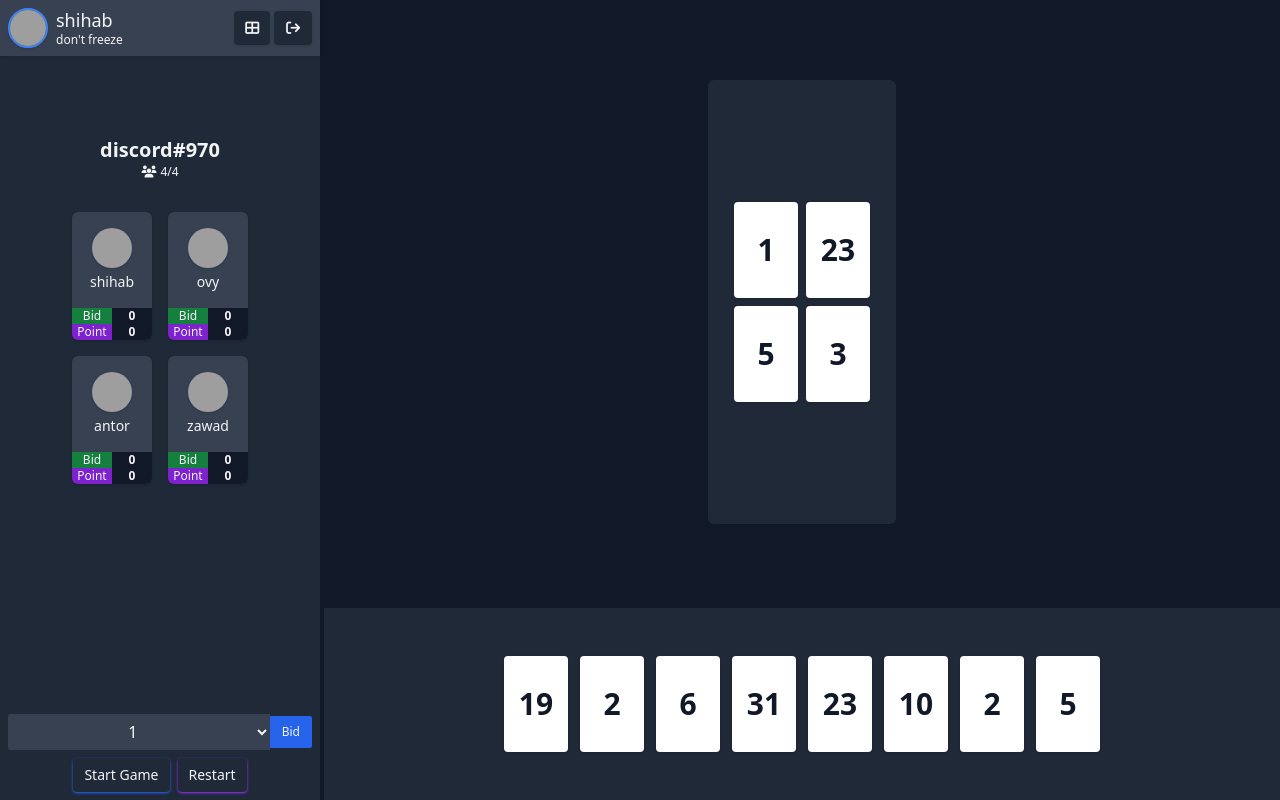
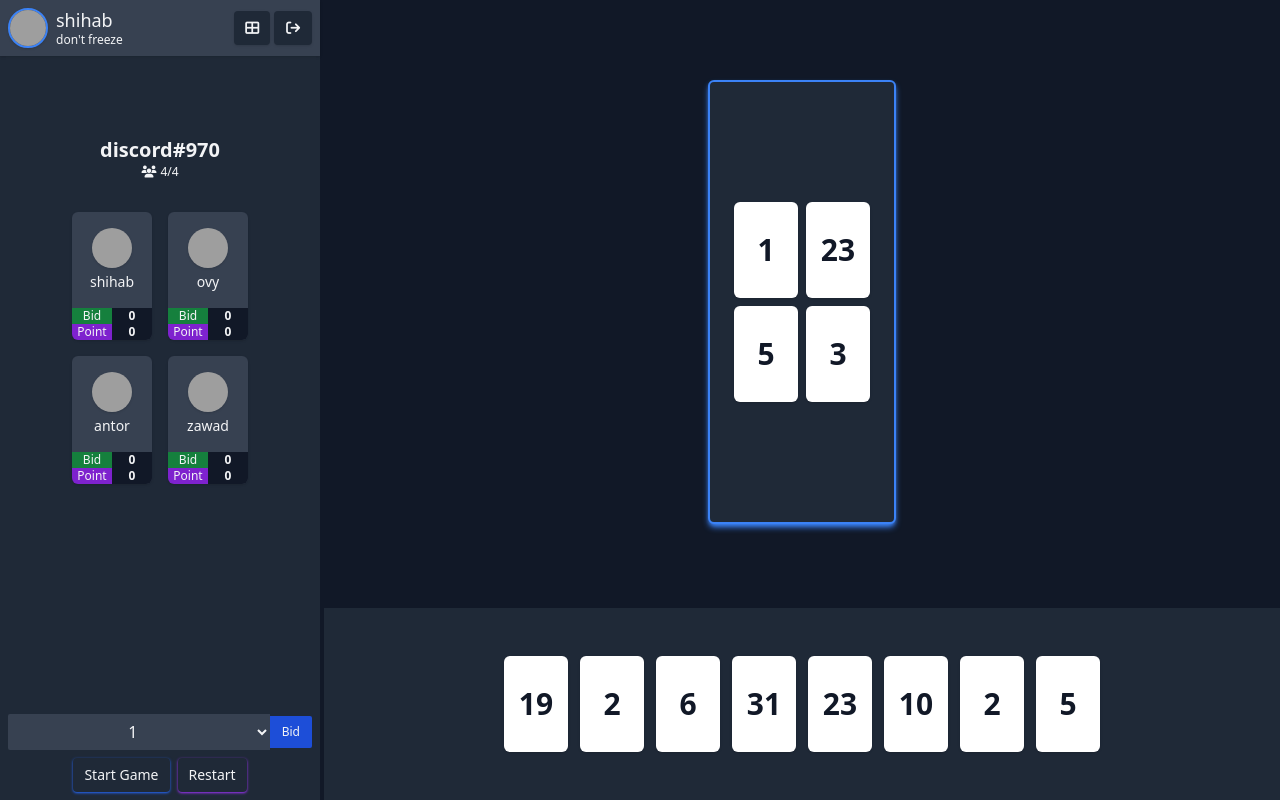
Before and after one commit to saifulshihab/card-32, a React (Create React App) app in the folder client/: page / in a window 1280 px wide. Built offline with nearby package versions, Linux system fonts and the light colour scheme; grey boxes are pictures that could not be loaded.

Commit message:
style: card & board components

```diff
--- a/client/src/components/organisms/card/index.tsx
+++ b/client/src/components/organisms/card/index.tsx
@@ -8,7 +8,7 @@ interface IProps {
 const Card: React.FC<IProps> = (props) => {
   const { number } = props;
   return (
-    <div className="w-16 h-24 bg-white rounded shadow cursor-pointer">
+    <div className="w-16 h-24 bg-white rounded-md shadow cursor-pointer relative">
       <FlexContainer className="h-full justify-center">
         <p className="text-3xl font-semibold text-gray-900">{number}</p>
       </FlexContainer>
--- a/client/src/pages/playground/board/index.tsx
+++ b/client/src/pages/playground/board/index.tsx
@@ -6,13 +6,16 @@ const Board: React.FC = () => {
   return (
     <div className="w-full h-full flex flex-col gap-1">
       <div className="w-full grow rounded py-20 px-96">
-        <div className="w-full h-full bg-gray-800 rounded-md flex items-center justify-center border-2 border-transparent">
+        <div className="w-full h-full bg-gray-800 rounded-md flex flex-col items-center justify-center border-2 border-blue-500 shadow-md shadow-blue-500">
           <div className="inline-grid grid-cols-2 grid-rows-2 gap-2">
             <Card number={1} />
             <Card number={23} />
             <Card number={5} />
             <Card number={3} />
           </div>
+          {/* <Button className="mt-5 border-orange-500 shadow-orange-600">
+            Pass
+          </Button> */}
         </div>
       </div>
       <div className="w-full bg-gray-800 h-48">
--- a/client/src/pages/playground/sidebar/index.tsx
+++ b/client/src/pages/playground/sidebar/index.tsx
@@ -72,7 +72,7 @@ const Sidebar: React.FC = () => {
         {/* bid select */}
         <FlexContainer>
           <div className="flex-1">
-            <select className="w-full bg-gray-700 rounded-tl-sm rounded-bl-sm py-1.5 text-center outline-hidden">
+            <select className="w-full bg-gray-700 rounded-tl-sm rounded-bl-sm py-1.5 text-center outline-none">
               <option value={1}>1</option>
               <option value={2}>2</option>
               <option value={3}>3</option>
@@ -83,7 +83,7 @@ const Sidebar: React.FC = () => {
               <option value={8}>8</option>
             </select>
           </div>
-          <button className="bg-blue-600 text-xs rounded-tr-sm rounded-br-sm py-2 px-3">
+          <button className="bg-blue-700 text-xs rounded-tr-sm rounded-br-sm py-2 px-3">
             Bid
           </button>
         </FlexContainer>
```
